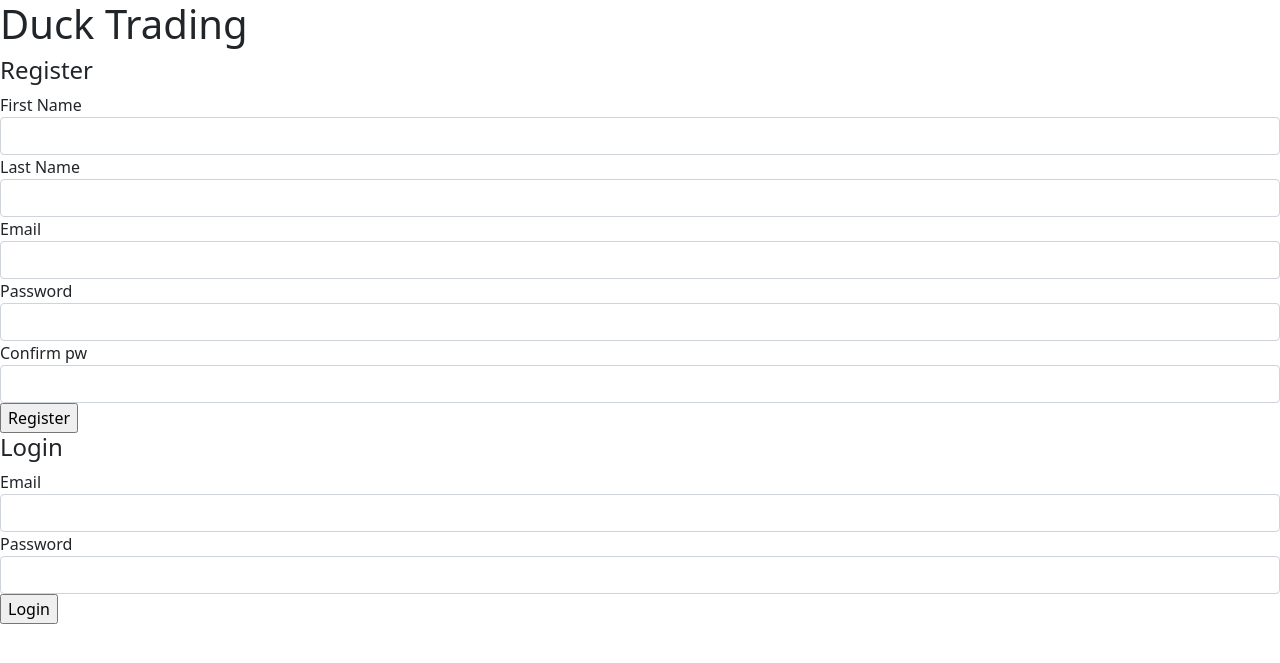
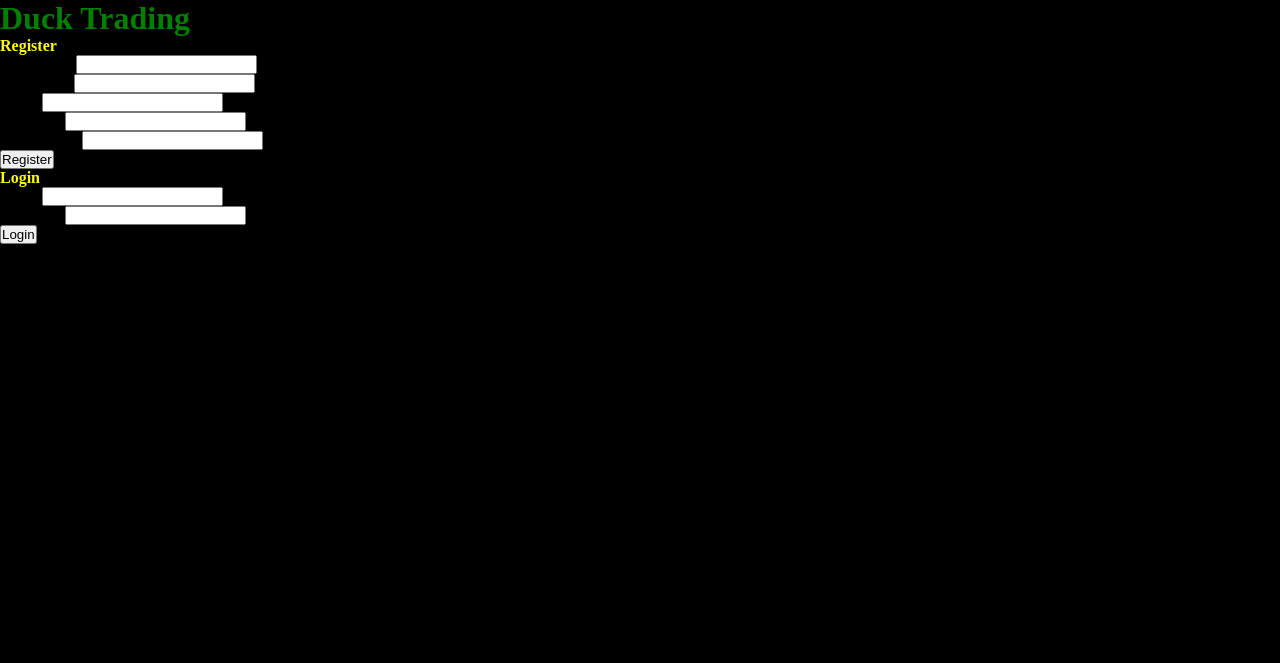
Before and after one commit to p4tgriff/duck_trading, a Django app: template ducktrading_test_app/templates/index.html in a window 1280 px wide. Shown: the top 663 px of the page. Run offline with Django 3.2, Linux system fonts and the light colour scheme; the template is opened without the code that fills it, so the values that code supplies are empty.

Commit message:
CSS adjustments
Testing css push

```diff
--- a/ducktrading_test_app/static/css/style.css
+++ b/ducktrading_test_app/static/css/style.css
@@ -2,6 +2,12 @@
     padding: 0;
     margin: 0;
 }
+
+body{
+    background-color: black;
+}
+
+
 
 table, th, td {
     border: 1px solid black;
@@ -11,6 +17,10 @@
     color:green;
 }
 
+h4{
+    color: yellow;
+}
+
 .dashboard {
     margin: 10px;
     padding: 15px;
--- a/ducktrading_test_app/templates/index.html
+++ b/ducktrading_test_app/templates/index.html
@@ -5,7 +5,9 @@
     <meta http-equiv="X-UA-Compatible" content="IE=edge">
     <meta name="viewport" content="width=device-width, initial-scale=1.0">
     <!-- CSS only -->
-<link href="https://cdn.jsdelivr.net/npm/bootstrap@5.0.1/dist/css/bootstrap.min.css" rel="stylesheet" integrity="sha384-+0n0xVW2eSR5OomGNYDnhzAbDsOXxcvSN1TPprVMTNDbiYZCxYbOOl7+AMvyTG2x" crossorigin="anonymous">
+    {% load static %}
+    <link rel="stylesheet" href="{% static 'style.css' %}">
+<!-- <link href="https://cdn.jsdelivr.net/npm/bootstrap@5.0.1/dist/css/bootstrap.min.css" rel="stylesheet" integrity="sha384-+0n0xVW2eSR5OomGNYDnhzAbDsOXxcvSN1TPprVMTNDbiYZCxYbOOl7+AMvyTG2x" crossorigin="anonymous"> -->
     <title>Duck Trading</title>
 </head>
 <body>
```
